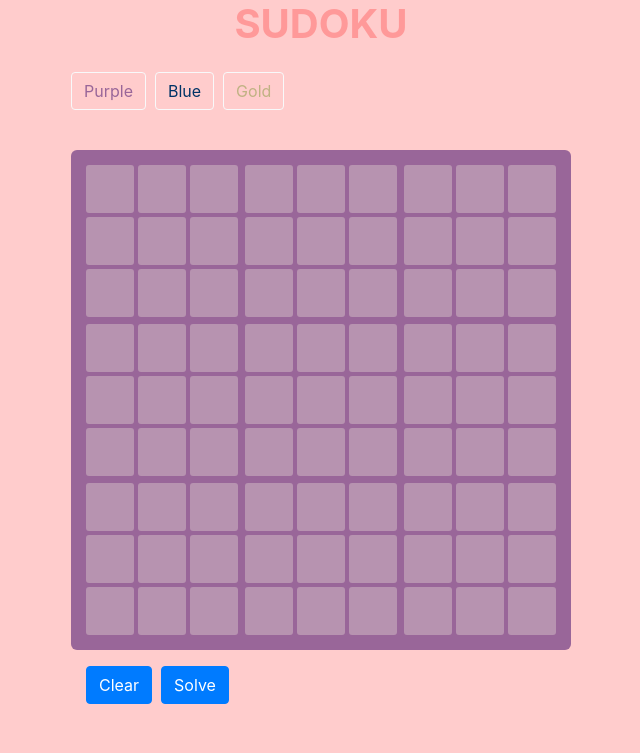
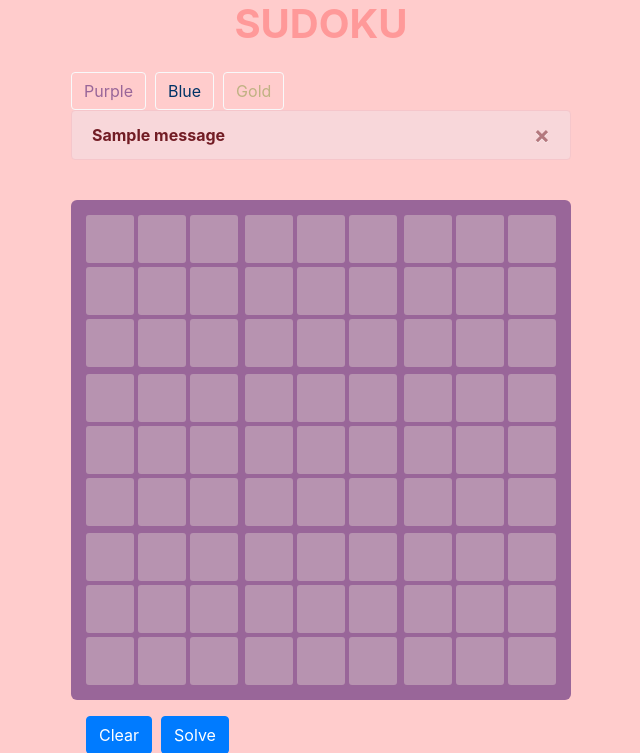
Before and after one commit to ship561/sudoku_p2p2, a Flask app: page / in a window 1280 px wide. Shown: the top 753 px of the page, without its empty margins (319-959 px from the left). Run offline with Flask 2, Linux system fonts and the light colour scheme; one stand-in notice (Sample message) is shown; some libraries are stand-ins or nearby versions.

Commit message:
add warning

```diff
--- a/app.py
+++ b/app.py
@@ -2,6 +2,7 @@ from flask import Flask, render_template, url_for, request, redirect, flash, ses
 import numpy as np
 
 app = Flask(__name__)
+app.secret_key = "dont tell"
 
 @app.route("/")
 @app.route("/sudoku")
@@ -17,7 +18,7 @@ def sudoku_solve():
         solved_board = solveSudoku(board)
         return render_template('sudoku_solve.html', solved_board=solved_board)
     else:
-        # flash('Invalid Sudoku')
+        flash('Invalid Sudoku')
         return redirect(url_for('sudoku'))
 
 def transform_data(data):
--- a/templates/sudoku.html
+++ b/templates/sudoku.html
@@ -11,6 +11,16 @@
   <button style="color:#003366;" type="button" class="btn btn-outline-light" id="bla">Blue</button>&nbsp
   <button style="color:#C0B283;" type="button" class="btn btn-outline-light" id="gld">Gold</button>
 
+<div class="alert alert-danger alert-dismissible">
+  {% with messages = get_flashed_messages(with_categories=true) %}
+    {% if messages %}
+      {% for message in messages %}
+        <a href="#" class="close" data-dismiss="alert" aria-label="close">&times;</a>
+        <strong>{{ message[1] }}</strong>
+      {% endfor %}
+    {% endif %}
+  {% endwith %}
+</div>
 
   <div class="game-container" >
     <div class="grid-container" >
```
